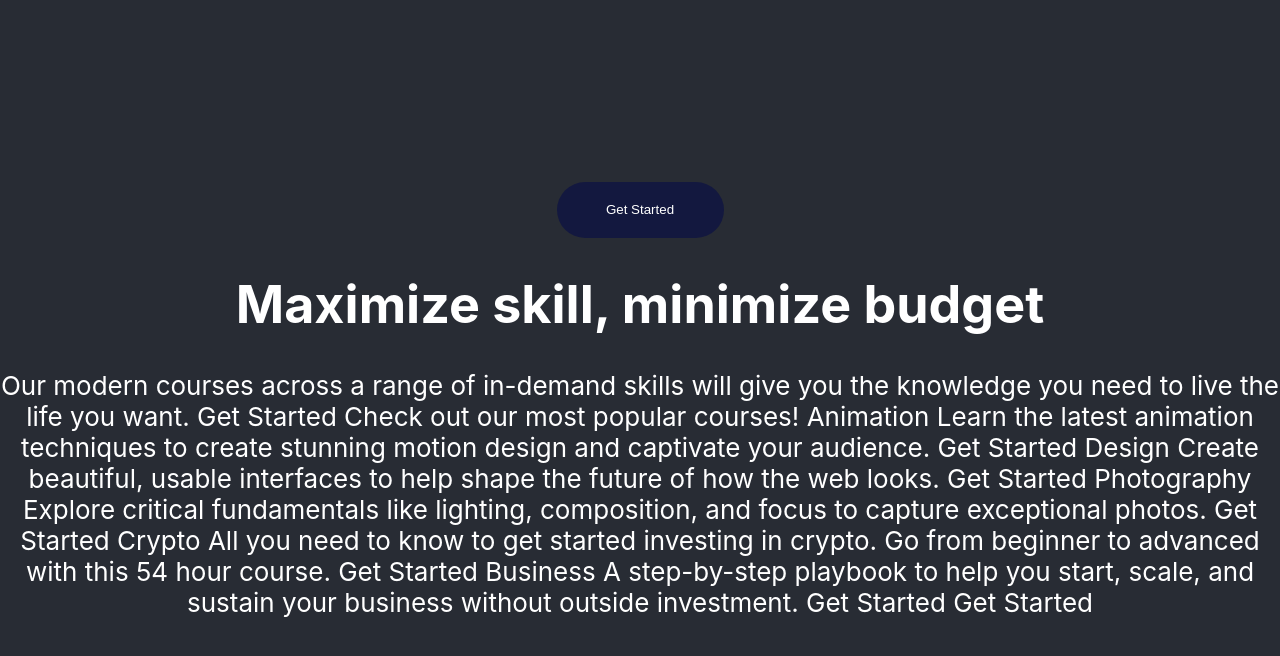
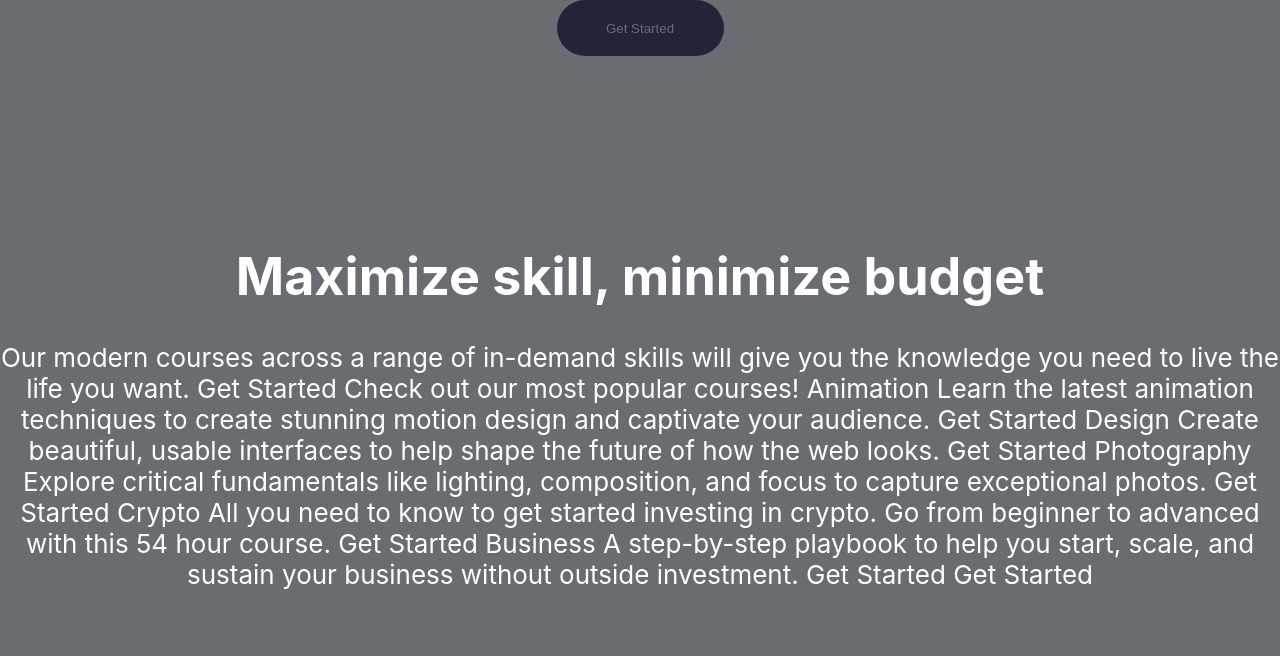
Before and after one commit to renitam/elearning-landing-page, a React (Create React App) app: page / in a window 1280 px wide. Shown: the top 656 px of the page. Built offline with nearby package versions, Linux system fonts and the light colour scheme.

Commit message:
Create button overlay styled component for white vs transparent background

```diff
--- a/src/App.tsx
+++ b/src/App.tsx
@@ -1,13 +1,13 @@
 import React from 'react';
 import logo from './logo.svg';
 import './App.css';
-import { Button } from './styles/Shared';
+import { Button, Overlay } from './styles/global';
 
 function App() {
   return (
     <div className="App">
       <header className="App-header">
-        <Button>Get Started</Button>
+        <Overlay><Button>Get Started</Button></Overlay>
 
         <h1>Maximize skill, minimize budget</h1>
 
--- a/src/styles/Shared.tsx
+++ /dev/null
@@ -1,20 +0,0 @@
-import styled from 'styled-components';
-
-export const Button = styled.button`
-    position: relative;
-    margin: 0;
-    padding: 0;
-    border: none;
-    background: #13183F;
-    border-radius: 28px;
-    color: #ffffff;
-    width: 167px;
-    height: 56px;
-    opacity: 1;
-
-    &:hover {
-        opacity: 0.3;
-        transition: 0.3s;
-        cursor: pointer;
-    }
-`;
--- /dev/null
+++ b/src/styles/global.tsx
@@ -0,0 +1,29 @@
+import styled from 'styled-components';
+
+export const Overlay = styled.div`
+    background: #ffffff;
+    position: absolute;
+    top: 0;
+    right: 0;
+    bottom: 0;
+    left: 0;
+    opacity: 0;
+
+    &:hover {
+        opacity: 0.3;
+        transition: all 0.3s linear;
+        cursor: pointer;
+    }
+`;
+
+export const Button = styled.button`
+    position: relative;
+    margin: 0;
+    padding: 0;
+    border: none;
+    background: #13183F;
+    border-radius: 28px;
+    color: #ffffff;
+    width: 167px;
+    height: 56px;
+`;
```
